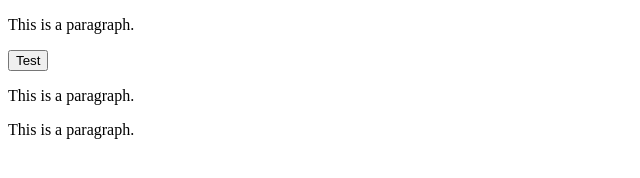
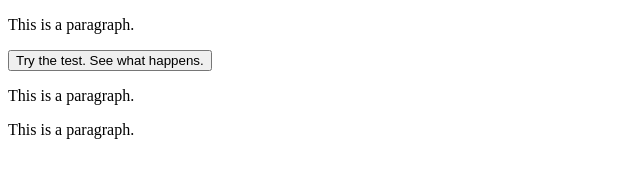
Before and after one commit to EvanGrace/evangrace.github.io, a plain HTML site: page index.html in a window 1280 px wide. Shown: the whole page, without its empty margins (0-640 px from the left). Drawn offline with nearby package versions, Linux system fonts and the light colour scheme.

Commit message:
Update index.html
Trying a different input method.

```diff
--- a/index.html
+++ b/index.html
@@ -7,8 +7,7 @@
 	</head>
 	<body>
     		<p>This is a paragraph.</p>
-		<button id="test">Test</button>
-		<p id="demo"></p>
+		<input type="button" onclick="test()" value="Try the test. See what happens."/>
 		<p>This is a paragraph.</p>
 		<p>This is a paragraph.</p>
 	</body>
```
